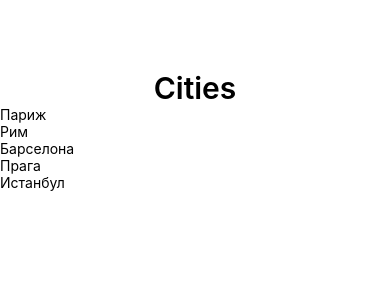
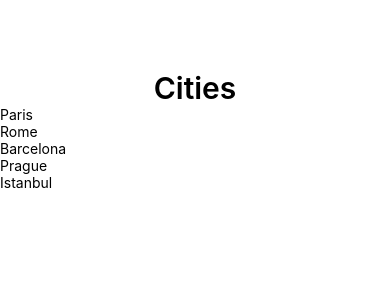
Before and after one commit to NikolVasileva/cities-mini-project-react-native, a React Native app: screen / in a window 390 px wide. Shown: the top 300 px of the page. Built offline with nearby package versions, Linux system fonts and the light colour scheme.

Commit message:
update data.json file

```diff
--- a/components/CityCard.jsx
+++ b/components/CityCard.jsx
@@ -1,9 +1,11 @@
 import { Text, View } from "react-native";
 
-export default function CityCard(props) {
+export default function CityCard({
+    title,
+}) {
     return(
         <View>
-            <Text>{props.title}</Text>
+            <Text>{title}</Text>
         </View>
     )
 }
--- a/components/CityList.jsx
+++ b/components/CityList.jsx
@@ -8,7 +8,9 @@ export default function CityList() {
         <View style={styles.body}>
             <Text style={styles.title}>Cities</Text>
             <View>
-                {data.cities.map(city => <CityCard key={city.id} title={city.title}/>)}
+                {data.cities.map(city => <CityCard
+                key={city.id}
+                title={city.title}/>)}
             </View>
         </View>
     )
--- a/data.json
+++ b/data.json
@@ -2,38 +2,38 @@
     "cities": [
       {
         "id": 1,
-        "title": "Париж",
-        "description": "Романтичната столица на Франция, известна с Айфеловата кула, изкуството и модата.",
+        "title": "Paris",
+        "description": "The romantic capital of France, famous for the Eiffel Tower, art, and fashion.",
         "image": "https://example.com/images/paris.jpg",
-        "country": "Франция"
+        "country": "France"
       },
       {
         "id": 2,
-        "title": "Рим",
-        "description": "Древен град с богата история, Колизеума и Ватикана.",
+        "title": "Rome",
+        "description": "An ancient city rich in history, home to the Colosseum and the Vatican.",
         "image": "https://example.com/images/rome.jpg",
-        "country": "Италия"
+        "country": "Italy"
       },
       {
         "id": 3,
-        "title": "Барселона",
-        "description": "Известен с архитектурата на Гауди, плажовете и оживения нощен живот.",
+        "title": "Barcelona",
+        "description": "Known for Gaudí’s architecture, beautiful beaches, and vibrant nightlife.",
         "image": "https://example.com/images/barcelona.jpg",
-        "country": "Испания"
+        "country": "Spain"
       },
       {
         "id": 4,
-        "title": "Прага",
-        "description": "Приказен град с красива стара част, мостове и замъци.",
+        "title": "Prague",
+        "description": "A fairy-tale city with a stunning old town, bridges, and castles.",
         "image": "https://example.com/images/prague.jpg",
-        "country": "Чехия"
+        "country": "Czech Republic"
       },
       {
         "id": 5,
-        "title": "Истанбул",
-        "description": "Град на два континента с уникална смесица от култури и история.",
+        "title": "Istanbul",
+        "description": "A city spanning two continents, offering a unique blend of cultures and history.",
         "image": "https://example.com/images/istanbul.jpg",
-        "country": "Турция"
+        "country": "Turkey"
       }
     ]
   }
```
